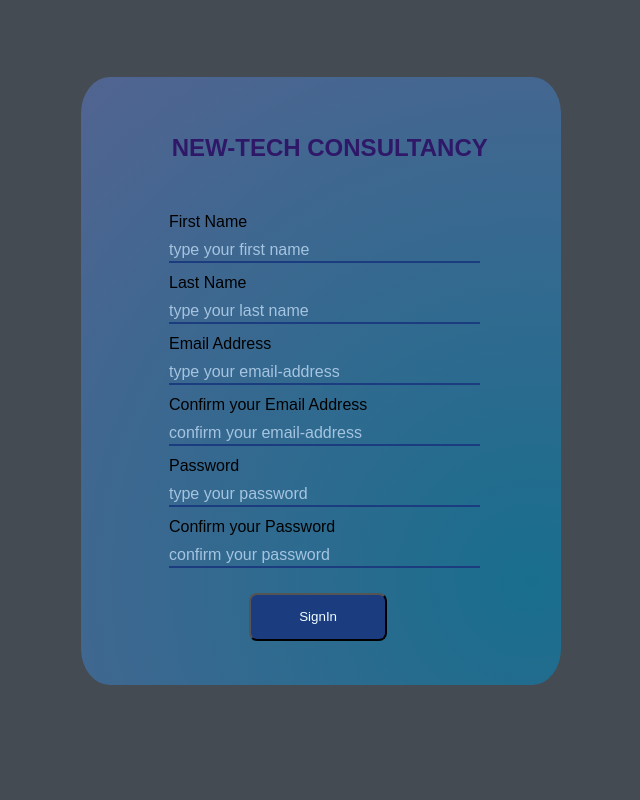
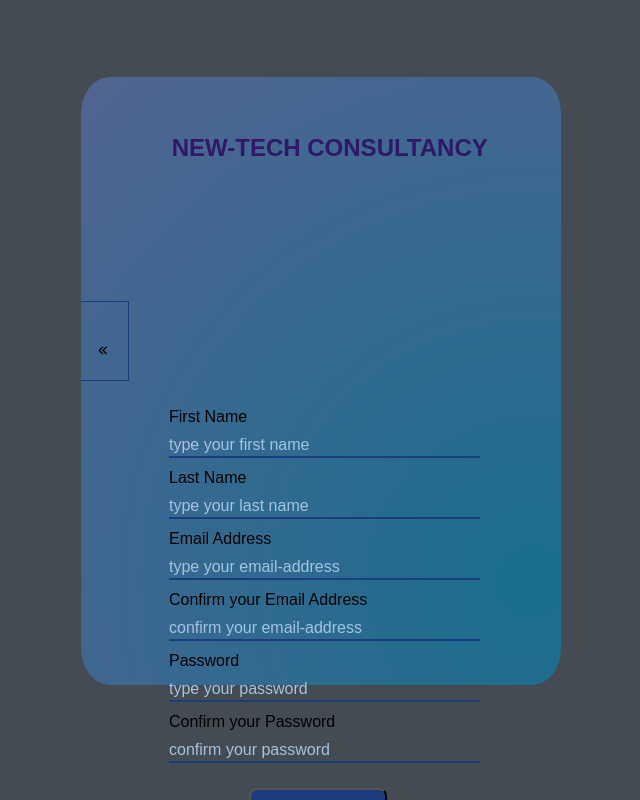
Before and after one commit to GRINDER101/SignUp-LogIn-Page, a React (Create React App) app: page / in a window 1280 px wide. Both pictures are taken after typing "name@example.com", "Sample123" into the empty fields and a click on the button "SignUp (if not registered)". Shown: the whole page, without its empty margins (377-1017 px from the left). Built offline with nearby package versions, Linux system fonts and the light colour scheme.

Commit message:
Update Signup.jsx

```diff
--- a/src/Pages/SignupPage/Signup.jsx
+++ b/src/Pages/SignupPage/Signup.jsx
@@ -1,51 +1,15 @@
-import React, { useState } from 'react'
+import React from 'react'
 import "./signup.css"
-import Login from '../LoginPage/Login';
 
-const Signup = () => {
-    const [userSignedin, setuserSignedin] = useState(false)
-    const [signupconfirmation, IssignupConfirmed] = useState(false)
-    const [userdetails, setUserdetails] = useState({
-        fname: '',
-        lname: '',
-        email: '',
-        confirmedEmail: '',
-        password: '',
-        confirmedPassword: '',
-    });
-    function HandleSubmit(e) {
-        e.preventDefault();
-        if (!userdetails.fname || !userdetails.lname || !userdetails.email || !userdetails.confirmedEmail || !userdetails.confirmedPassword) {
-            alert("fill all the details! ")
-        }
-        else if (userdetails.password.length < 8) {
-            setUserdetails({ ...userdetails, password: '', confirmedPassword: '' })
-            document.getElementById('password').setAttribute('placeholder', 'password need to be 8 characters long')
-            document.getElementById('password').classList.add('error');
-        }
-        else if (userdetails.email !== userdetails.confirmedEmail && userdetails.password !== userdetails.confirmedPassword) {
-            setUserdetails({ ...userdetails, confirmedEmail: '', confirmedPassword: '' })
-            document.getElementById('confirmedEmail').setAttribute('placeholder', 'wrong email-id provided, confirm your email again')
-            document.getElementById('confirmedEmail').classList.add('error');
-            document.getElementById('confirmedPassword').setAttribute('placeholder', 'wrong password provided, confirm your password again')
-            document.getElementById('confirmedPassword').classList.add('error');
-        } else if (userdetails.email !== userdetails.confirmedEmail) {
-            setUserdetails({ ...userdetails, confirmedEmail: '' })
-            document.getElementById('confirmedEmail').setAttribute('placeholder', 'wrong email-id provided, confirm your email again')
-            document.getElementById('confirmedEmail').classList.add('error');
-        } else if (userdetails.password !== userdetails.confirmedPassword) {
-            setUserdetails({ ...userdetails, confirmedPassword: '' })
-            document.getElementById('confirmedPassword').setAttribute('placeholder', 'wrong password provided, confirm your password again')
-            document.getElementById('confirmedPassword').classList.add('error');
-        }
-        else {
-            IssignupConfirmed(true);
-            setuserSignedin(true);
-        }
-    }
+const Signup = ({ HandleSubmitforSignupForm, setUserdetails, userdetails, openIntroAndIconInvisible, iconVisible }) => {
     return (
-        <div>
-            {signupconfirmation ? <Login userdetails={userdetails} userSignedin={userSignedin} /> : <form onSubmit={HandleSubmit} id='signupform'>
+        <div className='SignUp'>
+            <div className='intro'>
+                {iconVisible && <div id='show-intro' onClick={() => openIntroAndIconInvisible()}>
+                    <i className="ri-arrow-left-double-line"></i>
+                </div>}
+            </div>
+            <form onSubmit={(e) => HandleSubmitforSignupForm(e)} id='signupform'>
                 <label htmlFor='text'>First Name</label>
                 <input type="text" id='fname' placeholder='type your first name' onChange={(e) => setUserdetails({ ...userdetails, fname: e.target.value })} />
                 <label htmlFor='text'>Last Name</label>
@@ -59,7 +23,7 @@ const Signup = () => {
                 <label htmlFor='password'>Confirm your Password</label>
                 <input type="password" id='confirmedPassword' placeholder='confirm your password' value={userdetails.confirmedPassword} onChange={(e) => setUserdetails({ ...userdetails, confirmedPassword: e.target.value })} />
                 <button type='submit' className='btn btn-block signinbutton'>SignIn</button>
-            </form>}
+            </form>
         </div>
     )
 }
```
